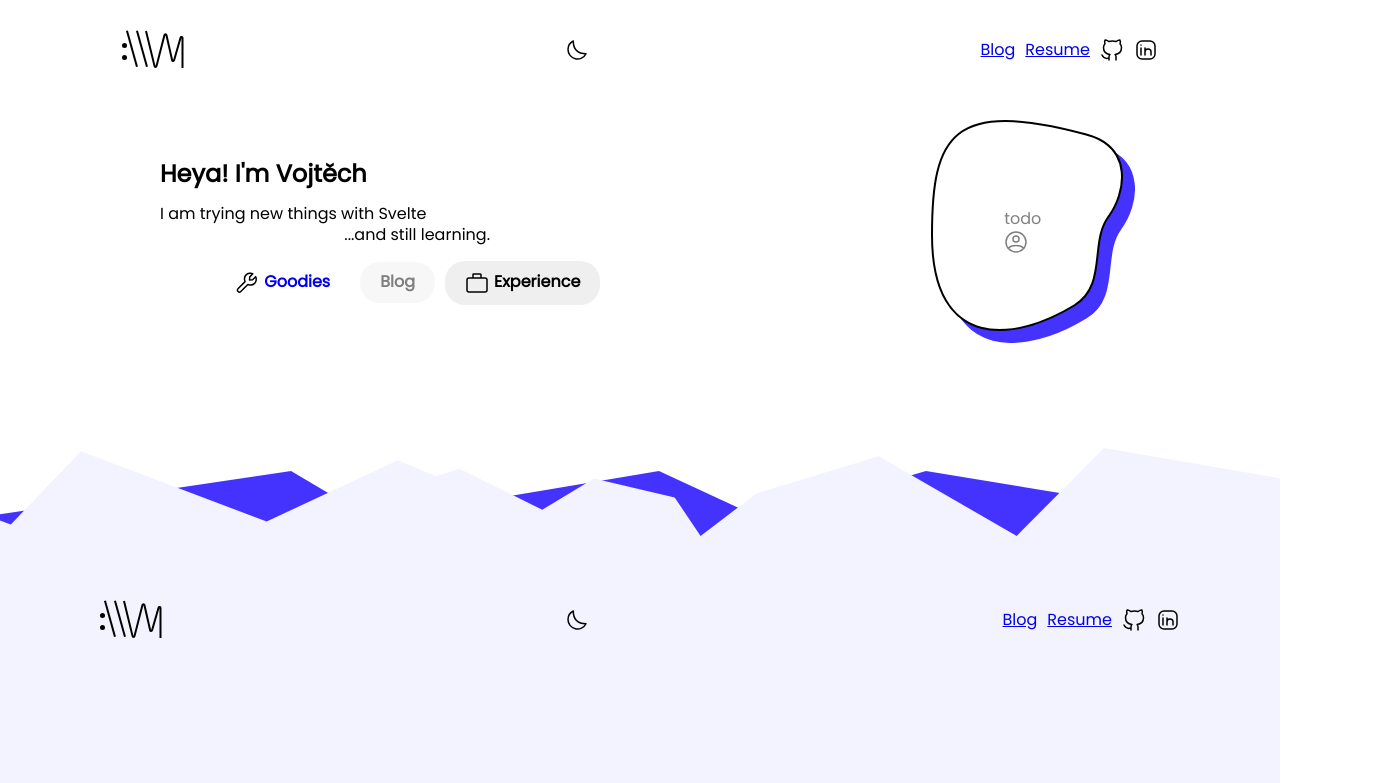
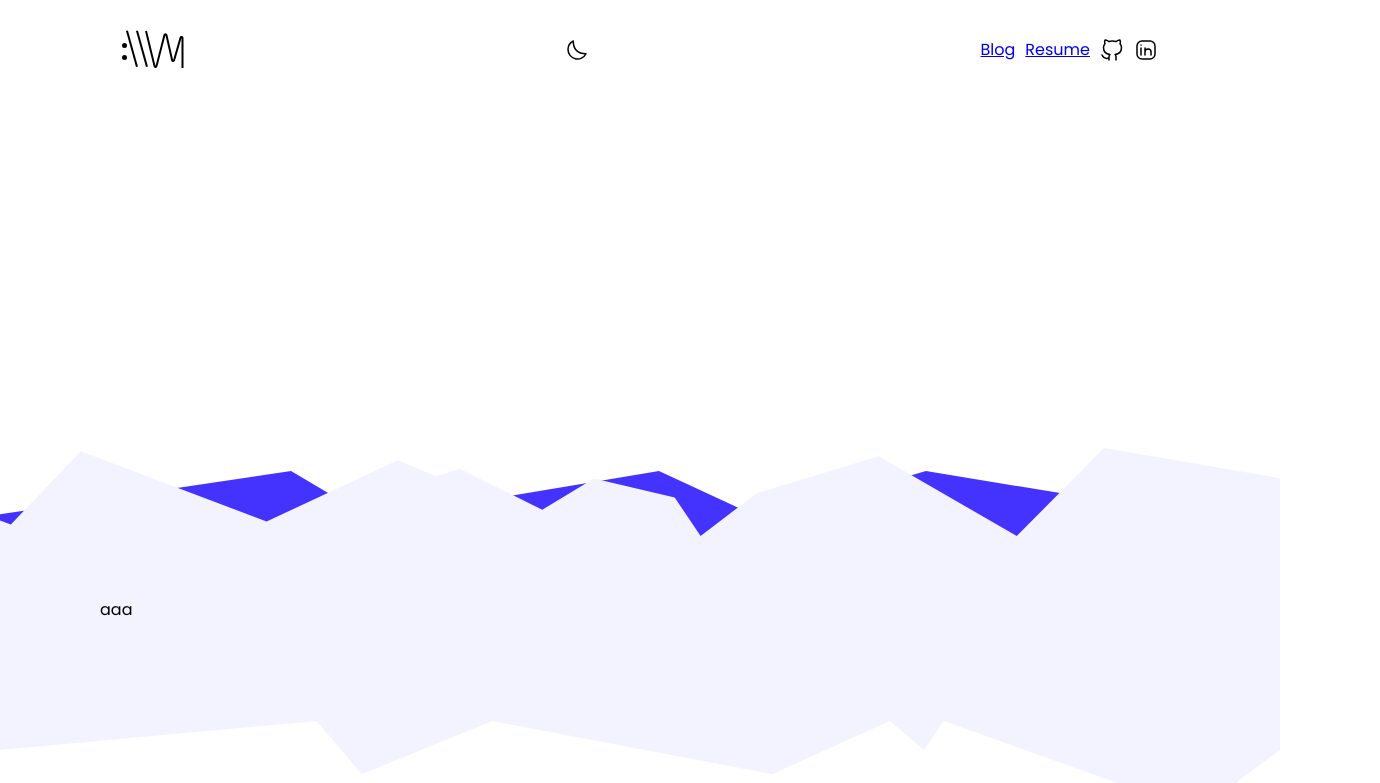
Before and after one commit to vojtechmarek-dev/vojtechmarek.dev, a SvelteKit app: page /goodies in a window 1280 px wide. Before the commit this address had no page. Shown: the top 783 px of the page, 1380 px wide, since content can reach past the window. Built offline with nearby package versions, Linux system fonts and the light colour scheme.

Commit message:
added conditional layout with todo for future

```diff
--- /dev/null
+++ b/src/routes/(main)/goodies/+page.svelte
@@ -0,0 +1 @@
+aaa
--- a/src/routes/+layout.svelte
+++ b/src/routes/+layout.svelte
@@ -5,6 +5,17 @@
     import Header from '$lib/components/organisms/Header.svelte';
     import Hero from '$lib/components/organisms/Hero.svelte';
     import Footer from '$lib/components/organisms/Footer.svelte';
+    import Mountains from '$lib/components/organisms/Mountains.svelte';
+    import { page } from '$app/stores';
+
+    import { onMount } from 'svelte';
+
+    let includeHero = true;
+
+    onMount(() => {
+        const path = $page;
+        includeHero = path.url.pathname !== '/goodies'; // todo make Insert component instead of hero that accepts states Exclude Hero component for 'goodies' page
+    });
 </script>
 
 <svelte:head>
@@ -23,39 +34,22 @@
     <div class="top-area">
         <div class="above-header"><!-- above header spacer --></div>
         <div class="header-part">
-            <Header/>
+            <Header />
         </div>
-        <!-- SVG div -->
-        <div class="mountain-part">
-            <svg
-                class="transition-mountain"
-                viewBox="0 0 1499 169"
-                fill="none"
-                xmlns="http://www.w3.org/2000/svg"
-            >
-                <path
-                    d="M363.507 25.4998L6.50684 78.4998V155H1489.51V94.9991L1065.01 25.4998L884.507 78.4998L770.007 25.4998L453.007 78.4998L363.507 25.4998Z"
-                    fill="#4433FF"
-                />
-                <path
-                    fill-rule="evenodd"
-                    clip-rule="evenodd"
-                    d="M131.279 3.45963L336.506 81.1218L481.492 13.4552L523.674 31.1335L549.815 22.9077L641.086 68.1218L698.176 33.7147L787.378 54.7889L816.003 97.1218L877.524 50.3199L1012.73 9.23951L1165.33 97.1218L1261.83 -0.000690558L1498.44 40.6196L1498.44 168.5L727.5 168.5H0.426374L0.426417 64.815L53.8948 84.6221L131.279 3.45963Z"
-                    fill="#F3F2FF"
-                />
-            </svg>
-        </div>
-        <div class="hero-avatar"><Hero/></div>
+        <Mountains />
+        {#if includeHero}
+            <div class="hero-avatar"><Hero /></div>
+        {/if}
     </div>
     <div><!-- Skip here a todo --></div>
     <!-- Main area -->
     <div class="main-area">
         <main>
-            <slot class="container"/>
+            <slot class="container" />
         </main>
     </div>
     <div><!-- spacer --></div>
-    <Footer/>
+    <Footer />
 </div>
 
 <style>
@@ -85,38 +79,15 @@
 
     .hero-avatar {
         position: sticky;
-        padding-top:50px;
-        top:0px;
+        padding-top: 50px;
+        top: 0px;
         max-width: 1100px; /* todo make it general and better styled - this is copypasta */
         margin-left: auto;
         margin-right: auto;
     }
 
-    .mountain-part {
-        overflow: hidden;
-        display: block;
-        position: absolute;
-        left: 0px;
-        right: 0px;
-        bottom: 0px;
-        width: 100vw;
-        height: 170px;
-        z-index: 3;
-    }
-
-    .transition-mountain {
-        position: absolute;
-        margin-bottom: -1px;
-        left: -3%;
-        right: -3%;
-        bottom: 0px;
-        width: 106%;
-        min-width: 600px;
-        max-width: unset;
-    }
-
     .main-area {
-        padding:  0 100px 100px;
+        padding: 0 100px 100px;
         background-color: #f3f2ff;
         position: relative;
         z-index: 3;
```
